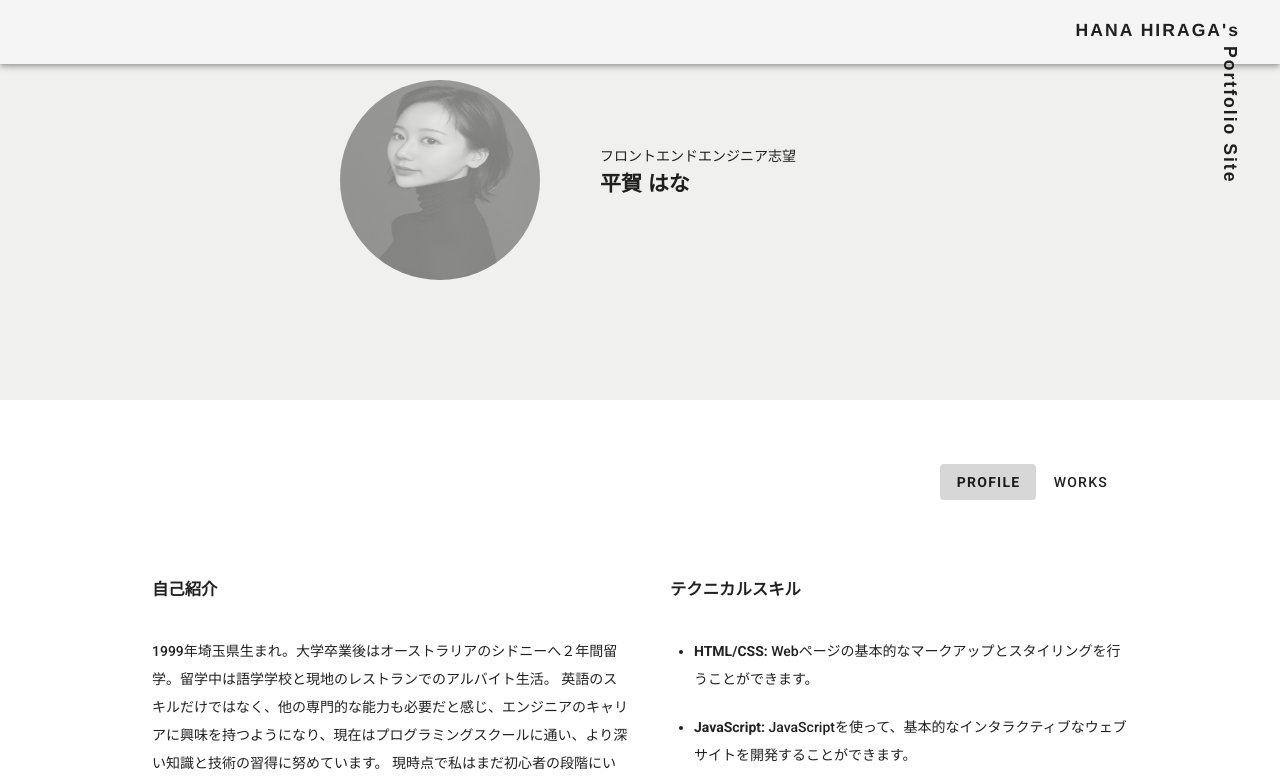
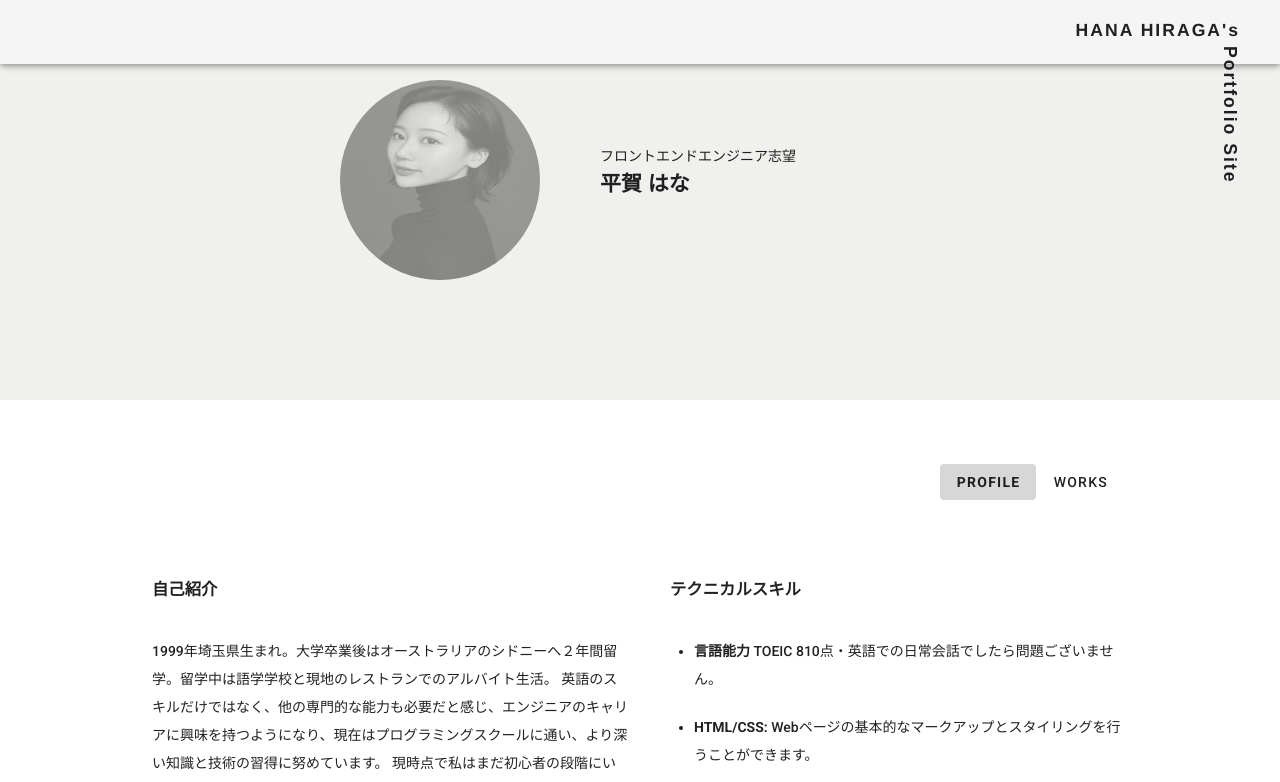
Before and after one commit to hana-hiraga/my-portfolio, a Vue app: page /aboutMe in a window 1280 px wide. Shown: the top 782 px of the page. Built offline with nearby package versions, Linux system fonts and the light colour scheme; a web font is replaced by a local one.

Commit message:
add aboutMe

```diff
--- a/src/components/aboutMe.vue
+++ b/src/components/aboutMe.vue
@@ -13,6 +13,7 @@
       <v-col md="6" class="skill">
         <h3>テクニカルスキル</h3>
         <ul>
+          <li><strong>言語能力</strong> TOEIC 810点・英語での日常会話でしたら問題ございません。　</li>
   <li><strong>HTML/CSS:</strong> Webページの基本的なマークアップとスタイリングを行うことができます。</li>
   <li><strong>JavaScript:</strong> JavaScriptを使って、基本的なインタラクティブなウェブサイトを開発することができます。</li>
   <li><strong>Vue.js:</strong> Vue.jsの基本的な知識を持っており、シンプルなシングルページアプリケーションを作成することができます。</li>
```
